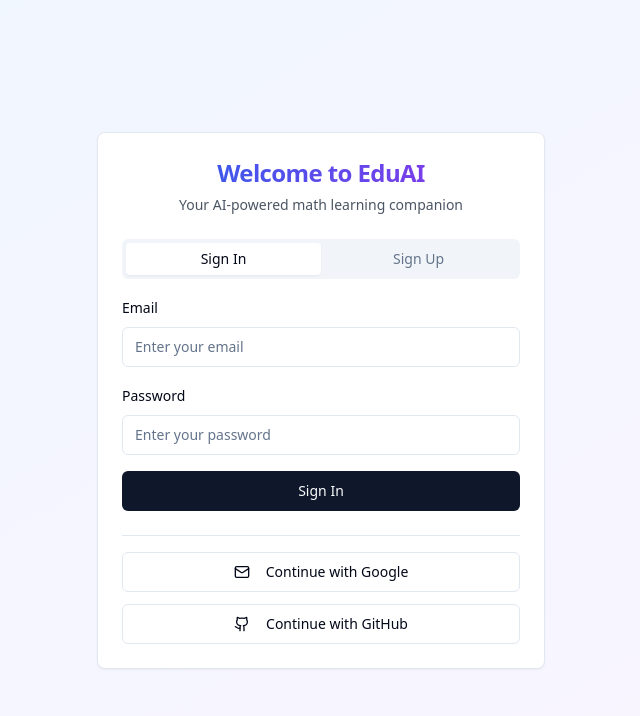
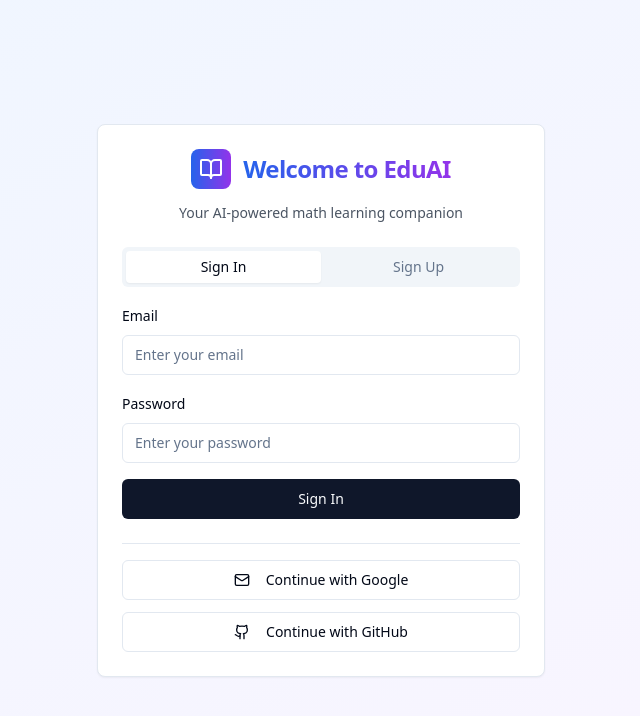
Before and after one commit to dylandlr/math-mentor-vision-sage, a React (Vite) app: page / in a window 1280 px wide. Shown: the top 716 px of the page, without its empty margins (319-959 px from the left). Built offline with nearby package versions, Linux system fonts and the light colour scheme.

Commit message:
Apply logo styling to AuthPage title
Use the same gradient logo styling from the Navbar in the AuthPage title.

```diff
--- a/src/components/auth/AuthPage.tsx
+++ b/src/components/auth/AuthPage.tsx
@@ -6,7 +6,7 @@ import { Card, CardContent, CardDescription, CardHeader, CardTitle } from '@/com
 import { Tabs, TabsContent, TabsList, TabsTrigger } from '@/components/ui/tabs';
 import { Label } from '@/components/ui/label';
 import { Separator } from '@/components/ui/separator';
-import { Github, Mail } from 'lucide-react';
+import { Github, Mail, BookOpen } from 'lucide-react';
 import { useAuth } from '@/hooks/useAuth';
 import { PreOAuthRoleDialog } from './PreOAuthRoleDialog';
 import { toast } from 'sonner';
@@ -88,7 +88,12 @@ export const AuthPage = () => {
     <div className="min-h-screen flex items-center justify-center bg-gradient-to-br from-blue-50 to-purple-50 p-4">
       <Card className="w-full max-w-md">
         <CardHeader className="text-center">
-          <CardTitle className="text-2xl font-bold bg-gradient-to-r from-blue-600 to-purple-600 bg-clip-text text-transparent">Welcome to EduAI</CardTitle>
+          <div className="flex items-center justify-center space-x-3 mb-2">
+            <div className="bg-gradient-to-r from-blue-600 to-purple-600 text-white p-2 rounded-lg">
+              <BookOpen size={24} />
+            </div>
+            <CardTitle className="text-2xl font-bold bg-gradient-to-r from-blue-600 to-purple-600 bg-clip-text text-transparent">Welcome to EduAI</CardTitle>
+          </div>
           <CardDescription className="text-gray-600">
             Your AI-powered math learning companion
           </CardDescription>
```
